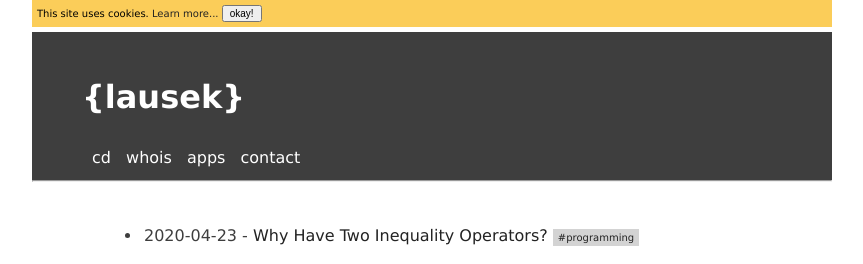
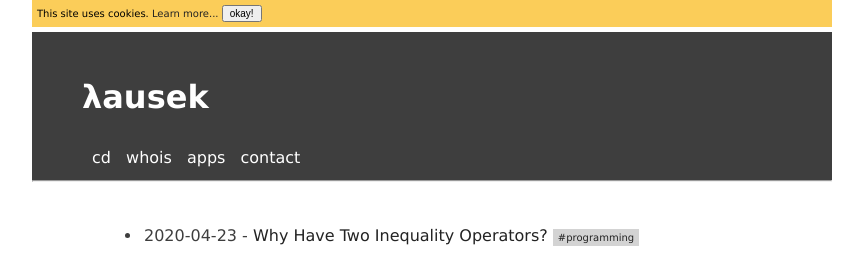
Before and after one commit to lausek/lausek.github.io, a Jekyll site: the page built from index.md, in a window 1280 px wide. Shown: the top 264 px of the page, without its empty margins (208-1071 px from the left). Built offline with Jekyll 4.4.1, drawn with Linux system fonts in a browser that asks for light colours.

```diff
--- a/_config.yml
+++ b/_config.yml
@@ -1,4 +1,4 @@
-title: lausek
+title: λausek
 author: lausek
 description: "This is my little blog about programming - mainly in ABAP - and other computer stuff."
 keywords: "lausek, sap, abap, laurin, kirbach, lpk"
--- a/_includes/header.html
+++ b/_includes/header.html
@@ -1,5 +1,5 @@
 <header>
-    <a href="{{ site.url }}"><h1>&lcub;{{ site.title }}&rcub;</h1></a>
+    <a href="{{ site.url }}"><h1>{{ site.title }}</h1></a>
     <nav>
         {% for item in site.data.navbar.links %}
             <a href="{{ item.url }}">{{ item.title }}</a>
```
